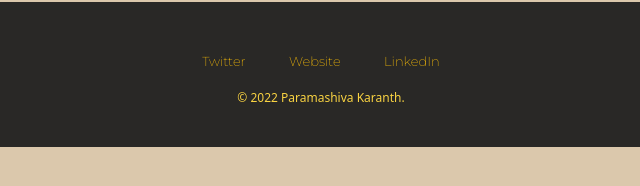
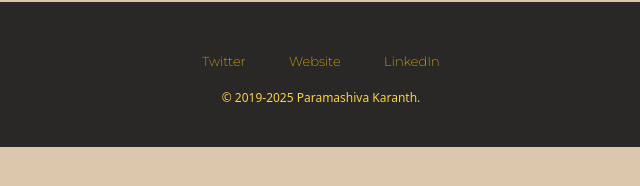
Before and after one commit to shiva-karanth/samosa, a plain HTML site: page maintain.html in a window 1280 px wide. Shown: the part 504-690 px from the top of the page, 319-959 px from the left. Drawn offline with nearby package versions, Linux system fonts and the light colour scheme.

Commit message:
Updated footer est dates

```diff
--- a/maintain.html
+++ b/maintain.html
@@ -83,7 +83,7 @@
 		<a class="khikhi" href="https://twitter.com/shiv__karanth" target="_blank">Twitter</a>
 		<a class="khikhi" href="https://shiva-karanth.github.io/PARAM/" target="_blank">Website</a>
 		<a class="khikhi" href="https://www.linkedin.com/in/paramashivakaranth/" target="_blank">LinkedIn</a>
-		<p class="cent copy">© 2022 Paramashiva Karanth.</p>
+		<p class="cent copy">© 2019-2025  Paramashiva Karanth.</p>
     </div>
 
 
```
Also changed, not shown: faq.html (+1 -1 lines), index.html (+1 -1 lines), make.html (+1 -1 lines).
